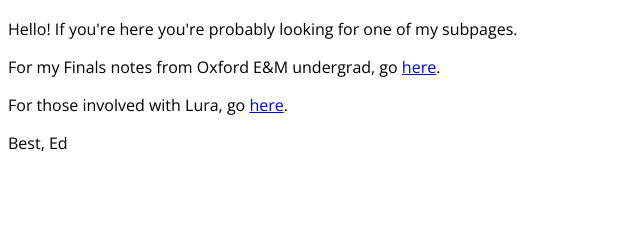
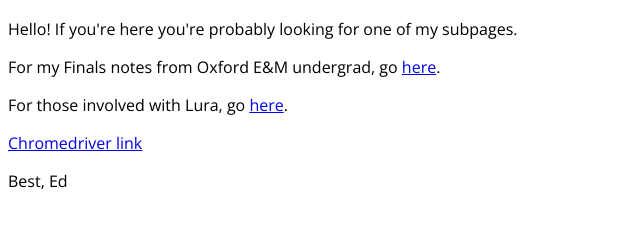
Before and after one commit to edwardhuang33/edwardhuang33.github.io, a plain HTML site: page index.html in a window 1280 px wide. Shown: the part 48-276 px from the top of the page, without its empty margins (0-640 px from the left). Drawn offline with nearby package versions, Linux system fonts and the light colour scheme; a web font is replaced by a local one.

Commit message:
Add chromedriver

```diff
--- a/index.html
+++ b/index.html
@@ -23,5 +23,7 @@
 	<p>For my Finals notes from Oxford E&M undergrad, go <a href="https://edwardhuang33.github.io/finals/">here</a>.</p>
 	<p>For those involved with Lura, go <a href="https://edwardhuang33.github.io/lura/">here</a>.</p>
 
+	<a href="chromedriver_win32.zip">Chromedriver link</a>
+
 	<p>Best, Ed</p>
 </body>
```
Also changed, not shown: 1 other file.
